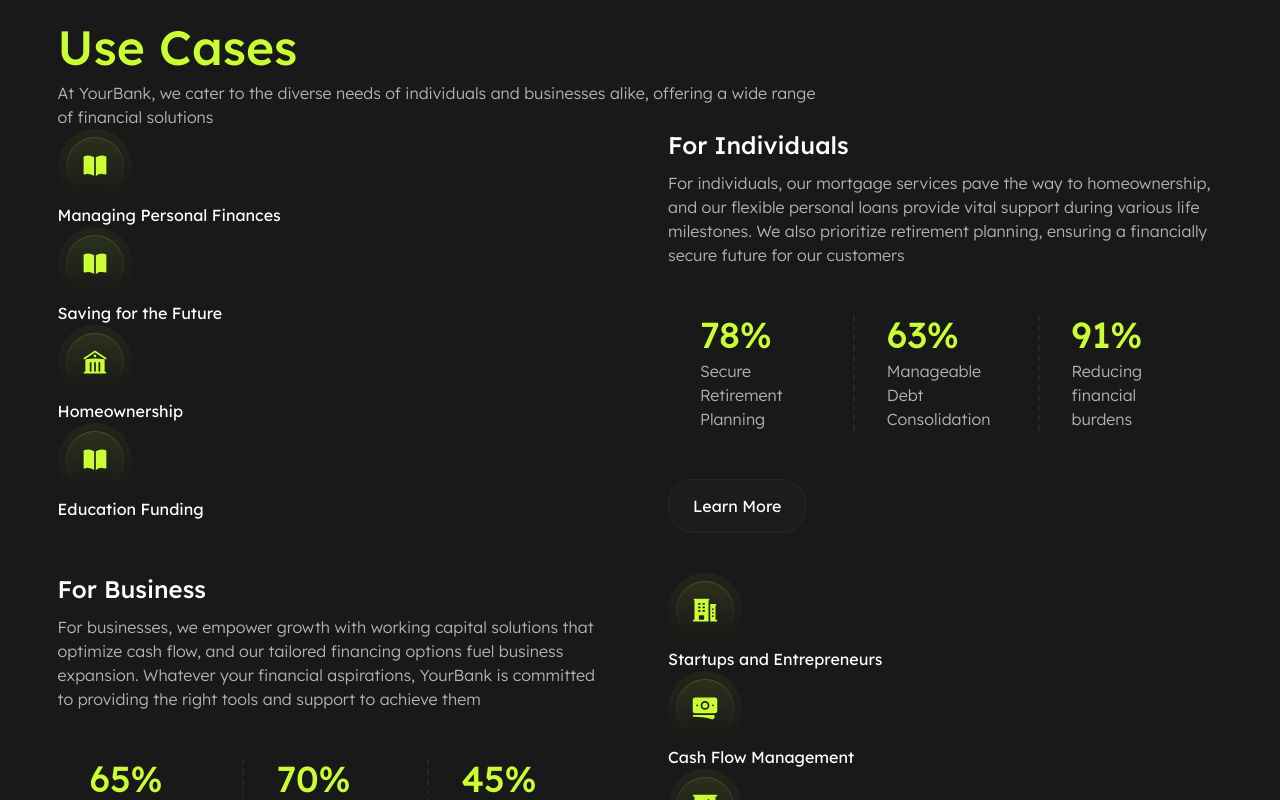
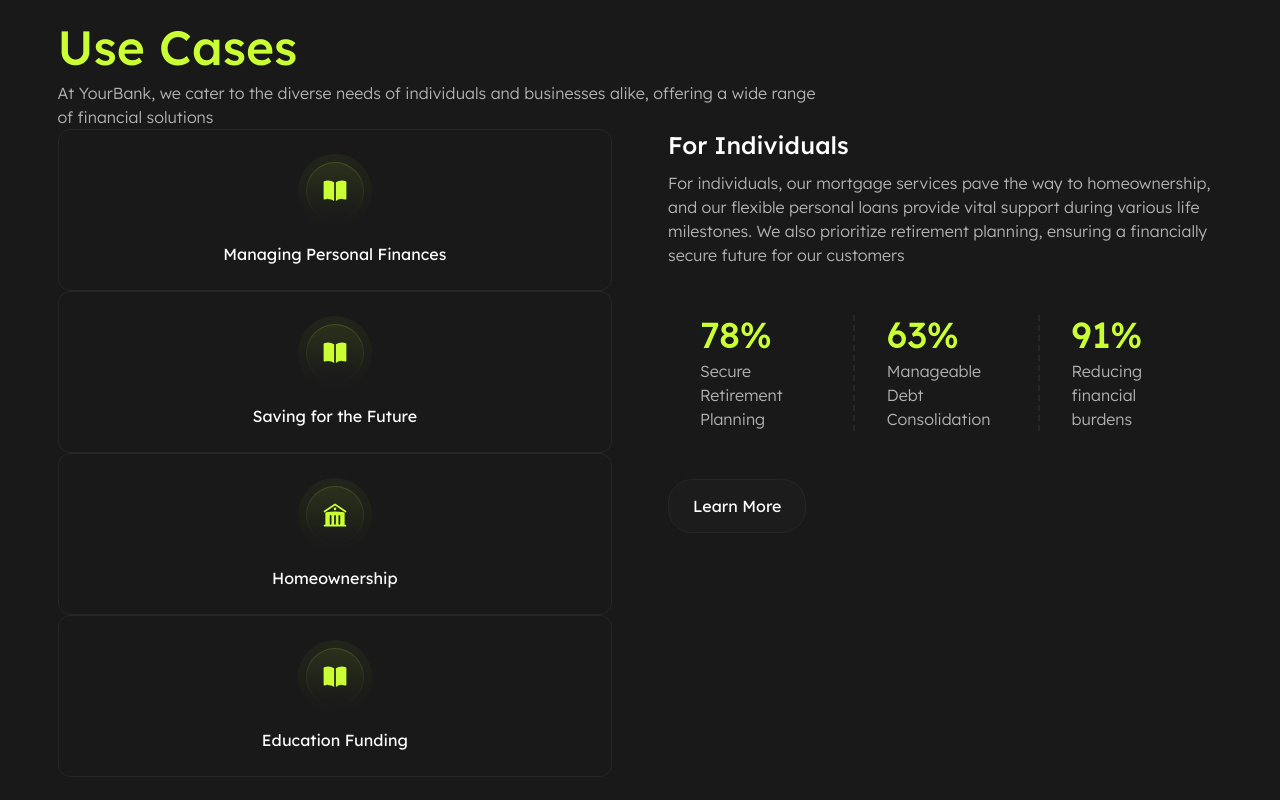
Before and after one commit to alexandreraminelli/pratica-nextjs-bank, a Next.js app: page / in a window 1280 px wide. Shown: the part 1400-2200 px from the top of the page. Built offline with nearby package versions, Linux system fonts and the light colour scheme.

Commit message:
feat(cards): estilização de `IconCard01`

```diff
--- a/src/app/ui/components/card/IconCard01.tsx
+++ b/src/app/ui/components/card/IconCard01.tsx
@@ -12,11 +12,16 @@
   const { Icon, text } = card
 
   return (
-    <div aria-label="card">
+    <div
+      aria-label="card"
+      className="flex flex-col items-center text-center
+      max-md:py-5 max-md:px-3.5 md:p-6 gap-3.5
+      bg-gray-10 rounded-xl border border-gray-15"
+    >
       {/* Ícone */}
       <EmphasizedIcon Icon={Icon} />
       {/* Texto */}
-      <span>{text}</span>
+      <span className="max-sm:text-sm leading-[1.5]">{text}</span>
     </div>
   )
 }
```
